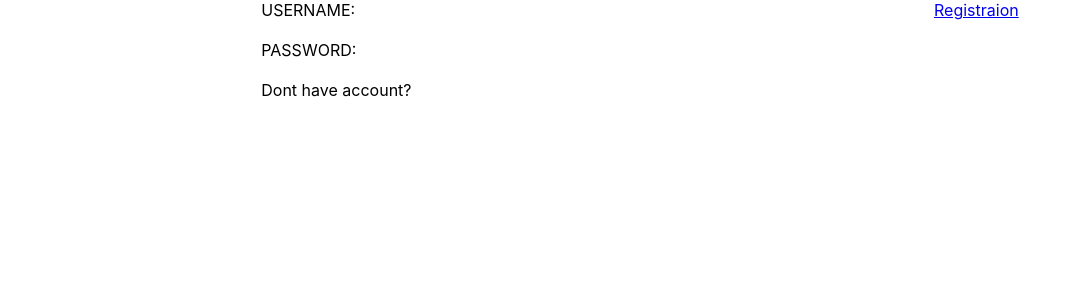
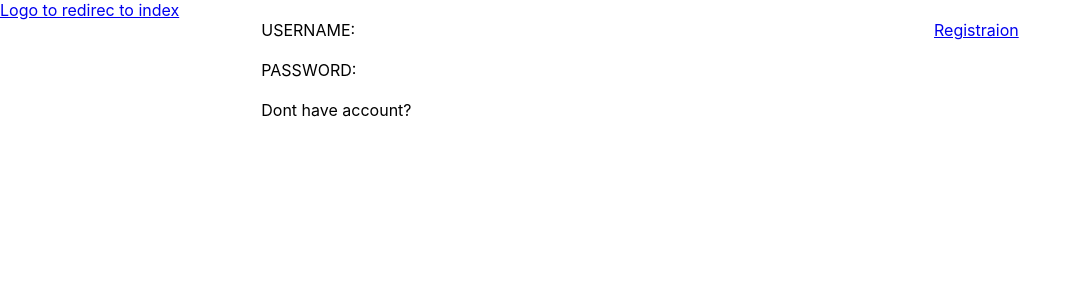
Before and after one commit to GoranAviani/react_apollo_client_3_cache, a React (Create React App) app: page /login in a window 1280 px wide. Shown: the top 300 px of the page, without its empty margins (0-1080 px from the left). Built offline with nearby package versions, Linux system fonts and the light colour scheme; no server answers.

Commit message:
first steps

```diff
--- a/src/components/LoginRegister/LoginForm.js
+++ b/src/components/LoginRegister/LoginForm.js
@@ -2,10 +2,14 @@ import React from "react";
 
 import './LoginRegister.css'
 import {Link} from "react-router-dom";
+import SimpleNavigation from "../Navigation/SimpleNavigation";
 
 const LoginForm = () => {
 
     return (
+        <>
+            <SimpleNavigation/>
+
             <div className="loginregister">
                 USERNAME:
                 <br/>
@@ -18,6 +22,9 @@ const LoginForm = () => {
                 Dont have account? <Link to="/registration">Registraion</Link>
 
             </div>
+        </>
+
+
     )
 }
 
--- /dev/null
+++ b/src/components/Navigation/SimpleNavigation.js
@@ -0,0 +1,15 @@
+import {Link} from "react-router-dom";
+
+
+const SimpleNavigation = () => {
+
+    return (
+        <>
+            <Link to={"/"}> Logo to redirec to index </Link>
+        </>
+    )
+
+
+}
+
+export default SimpleNavigation;
```
Lines whose indentation alone changed are shown as unchanged.
